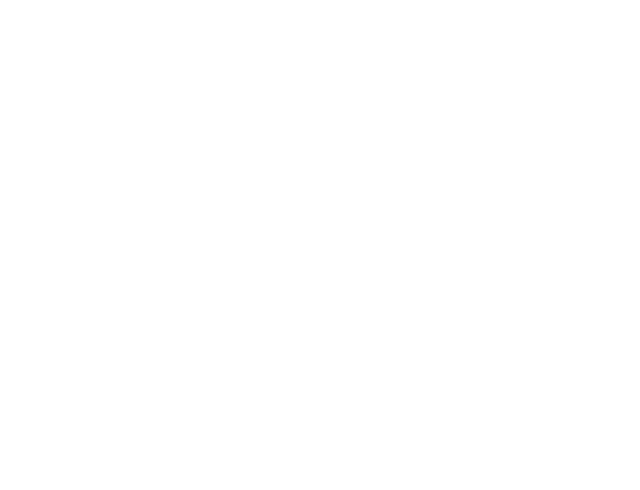
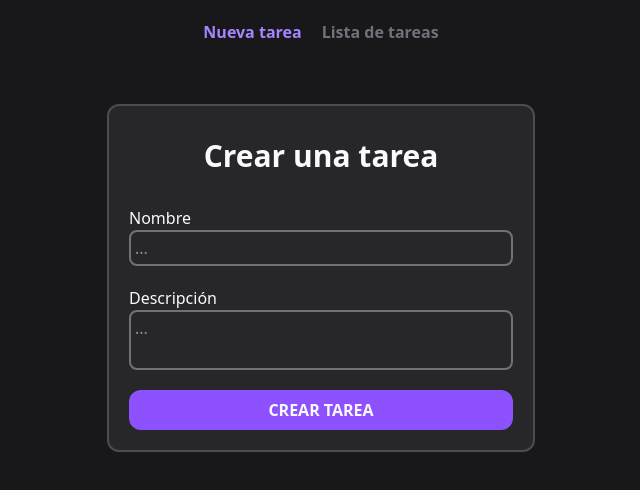
Before and after one commit to ariix00/challenge-ForIT-2025, a React (Vite) app in the folder frontend/: page / in a window 1280 px wide. Shown: the top 490 px of the page, without its empty margins (319-959 px from the left). Built offline with nearby package versions, Linux system fonts and the light colour scheme.

Commit message:
feat: Add pages and routing

```diff
--- a/frontend/index.html
+++ b/frontend/index.html
@@ -7,7 +7,7 @@
     <link href="/src/index.css" rel="stylesheet" />
     <title>Vite + React + TS</title>
   </head>
-  <body>
+  <body class="bg-zinc-900 flex flex-col items-center text-slate-50">
     <div id="root"></div>
     <script type="module" src="/src/main.tsx"></script>
   </body>
--- a/frontend/src/App.tsx
+++ b/frontend/src/App.tsx
@@ -1,8 +1,16 @@
+import { BrowserRouter as Router, Routes, Route } from "react-router-dom";
+import TaskForm from "./pages/TaskForm";
+import TaskList from "./pages/TaskList";
+import NavBar from "./components/NavBar";
 function App() {
   return (
-    <div className="flex bg-amber-100">
-      <h1 className="w-full text-center"></h1>
-    </div>
+    <Router>
+      <NavBar />
+      <Routes>
+        <Route path="/" element={<TaskForm />}></Route>
+        <Route path="/listaTareas" element={<TaskList />}></Route>
+      </Routes>
+    </Router>
   );
 }
 
--- /dev/null
+++ b/frontend/src/components/NavBar.tsx
@@ -0,0 +1,28 @@
+import { NavLink } from "react-router-dom";
+
+const NavBar = () => {
+  return (
+    <div className="w-full py-5 flex justify-center font-bold">
+      <div className="flex gap-5">
+        <NavLink
+          to="/"
+          className={({ isActive }) =>
+            isActive ? "text-violet-400 " : "text-zinc-500  hover:shadow-lg"
+          }
+        >
+          Nueva tarea
+        </NavLink>
+        <NavLink
+          to="/listaTareas"
+          className={({ isActive }) =>
+            isActive ? "text-violet-400 " : "text-zinc-500  hover:shadow-lg"
+          }
+        >
+          Lista de tareas
+        </NavLink>
+      </div>
+    </div>
+  );
+};
+
+export default NavBar;
--- /dev/null
+++ b/frontend/src/components/TaskItem.tsx
@@ -0,0 +1,5 @@
+const TaskItem = () => {
+  return <div>TaskItem</div>;
+};
+
+export default TaskItem;
--- /dev/null
+++ b/frontend/src/pages/TaskForm.tsx
@@ -0,0 +1,35 @@
+const TaskForm = () => {
+  return (
+    <form className="flex flex-col w-fit bg-zinc-800 p-5 box-border items-center rounded-xl gap-5 mt-10 text-slate-50 border-2 border-zinc-500/50">
+      <h2 className="text-3xl py-3 font-black">Crear una tarea</h2>
+      <div className="flex flex-col gap-5">
+        <div className="flex flex-col">
+          <label htmlFor="">Nombre</label>
+          <input
+            required
+            type="text"
+            placeholder="..."
+            name="title"
+            className="rounded-lg border-2 border-zinc-500 p-1 w-96 focus:border-violet-500/50 outline-0"
+          />
+        </div>
+        <div className="flex flex-col">
+          <label htmlFor="">Descripción</label>
+          <textarea
+            required
+            name="decription"
+            id=""
+            placeholder="..."
+            maxLength={90}
+            className="rounded-lg border-2 border-zinc-500 p-1 w-96 resize-none h-fit focus:border-violet-500/50 outline-0"
+          ></textarea>
+        </div>
+      </div>
+      <button className="p-2 bg-violet-500 rounded-xl w-full font-bold hover:brightness-75 duration-200 cursor-pointer">
+        CREAR TAREA
+      </button>
+    </form>
+  );
+};
+
+export default TaskForm;
--- /dev/null
+++ b/frontend/src/pages/TaskList.tsx
@@ -0,0 +1,10 @@
+const TaskList = () => {
+  return (
+    <div className="h-[750px] max-w-[600px] bg-zinc-500 flex flex-wrap p-5 gap-5">
+      <div className="w-56 bg-slate-50 h-5 "></div>
+      <div className="w-56 bg-slate-50 h-5 "></div>
+    </div>
+  );
+};
+
+export default TaskList;
```
